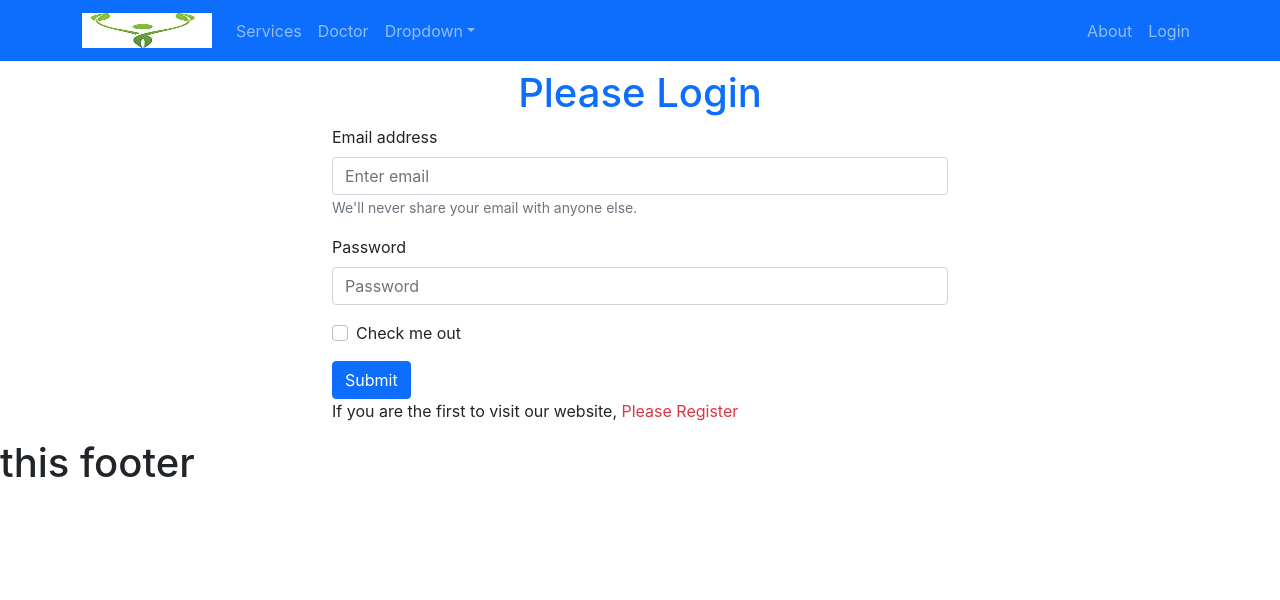
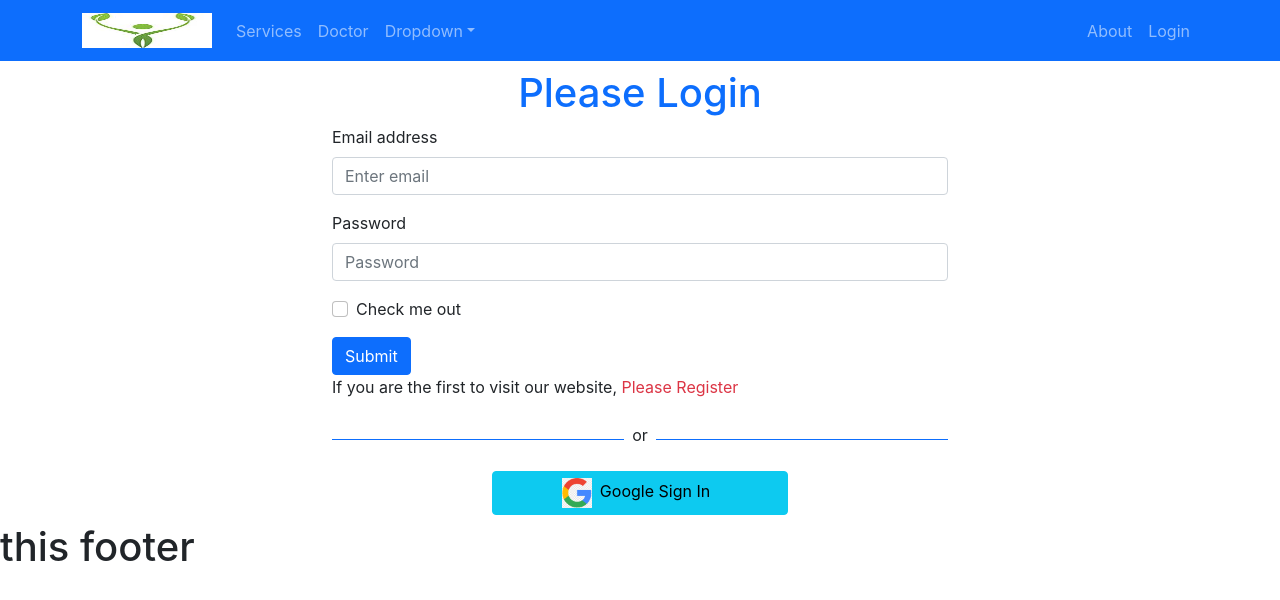
Before and after one commit to mdrayhanislam/healthCare, a React (Create React App) app: page /login in a window 1280 px wide. Shown: the top 600 px of the page. Built offline with nearby package versions, Linux system fonts and the light colour scheme; no server answers.

Commit message:
google in button create

```diff
--- a/public/index.html
+++ b/public/index.html
@@ -25,7 +25,7 @@
       Learn how to configure a non-root public URL by running `npm run build`.
     -->
     <link href="https://cdn.jsdelivr.net/npm/bootstrap@5.0.2/dist/css/bootstrap.min.css" rel="stylesheet" integrity="sha384-EVSTQN3/azprG1Anm3QDgpJLIm9Nao0Yz1ztcQTwFspd3yD65VohhpuuCOmLASjC" crossorigin="anonymous">
-    <title>React App</title>
+    <title>Heath Care</title>
   </head>
   <body>
     <noscript>You need to enable JavaScript to run this app.</noscript>
--- a/src/Pages/Login/Login/Login.js
+++ b/src/Pages/Login/Login/Login.js
@@ -3,6 +3,7 @@
 import { useSignInWithEmailAndPassword } from 'react-firebase-hooks/auth';
 import { Link, useLocation, useNavigate } from 'react-router-dom';
 import auth from '../../../firebase.init';
+import SocialLogin from '../SocialLogin/SocialLogin';
 
 const Login = () => {
     const emailRef = useRef('');
@@ -42,9 +43,7 @@
                 <Form.Group className="mb-3" controlId="formBasicEmail">
                     <Form.Label>Email address</Form.Label>
                     <Form.Control ref={emailRef} type="email" placeholder="Enter email" required />
-                    <Form.Text className="text-muted">
-                        We'll never share your email with anyone else.
-                    </Form.Text>
+
                 </Form.Group>
 
                 <Form.Group className="mb-3" controlId="formBasicPassword">
@@ -59,6 +58,7 @@
                 </Button>
             </Form>
             <p>If you are the first to visit our website, <Link to="/register" className='text-danger pe-auto text-decoration-none' onClick={navigateRegister}> Please Register </Link></p>
+            <SocialLogin></SocialLogin>
         </div>
     );
 };
--- /dev/null
+++ b/src/Pages/Login/SocialLogin/SocialLogin.js
@@ -0,0 +1,24 @@
+import React from 'react';
+import googleLogo from '../../../Image/google.png'
+
+const SocialLogin = () => {
+    return (
+        <div>
+            <div className='d-flex align-items-center'>
+                <div style={{ height: '1px' }} className='bg-primary w-50'> </div>
+                    <p className='mt-2 px-2'>or</p>
+                    <div style={{ height: '1px' }} className='bg-primary w-50'></div>
+
+            </div>
+            <div className='container'>
+                <button
+                    className='btn btn-info w-50 d-block mx-auto my-2'>
+                    <img style={{ width: '30px' }} src={googleLogo} alt="" />
+                    <span className='px-2'>Google Sign In</span>
+                </button>
+            </div>
+        </div>
+    );
+};
+
+export default SocialLogin;
```
Also changed, not shown: src/Image/google.png (added).
